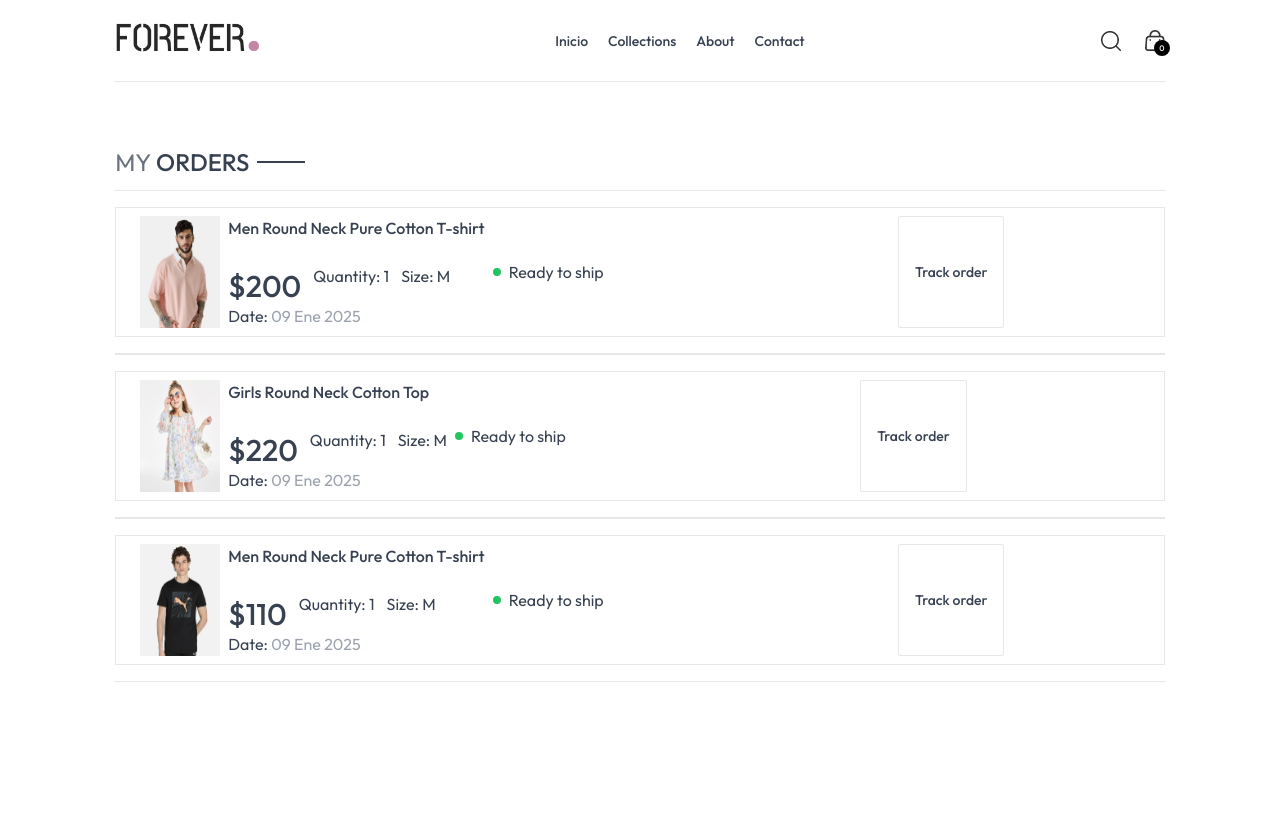
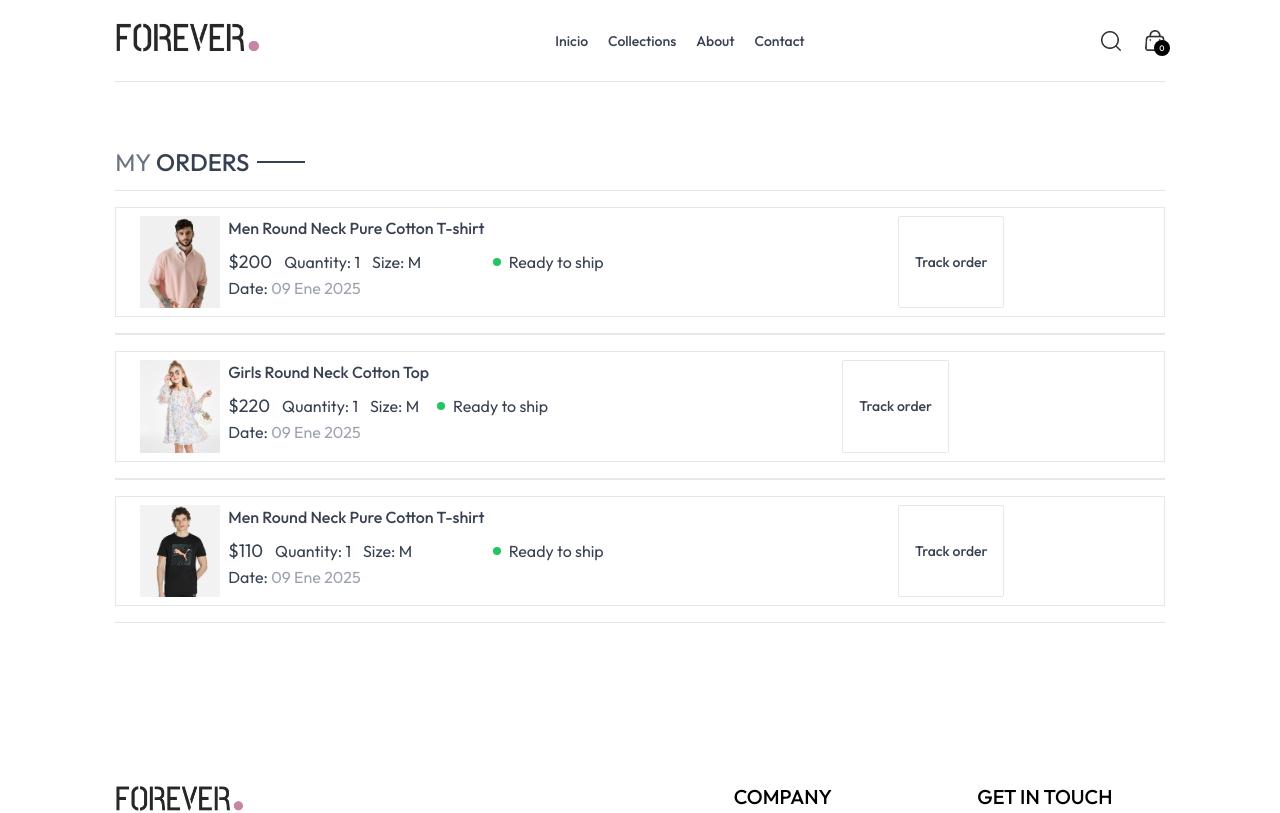
Before and after one commit to JuanPablo-Hack/ONLINE-STORE-UNIR, a React (Vite) app: page /orders in a window 1280 px wide. Shown: the top 813 px of the page. Built offline with nearby package versions, Linux system fonts and the light colour scheme.

Commit message:
Corrección de CSS

```diff
--- a/src/index.css
+++ b/src/index.css
@@ -329,7 +329,7 @@
 .stars__text {
   @apply pl-2;
 }
-.info__price {
+.info__priceorder {
   @apply mt-5 text-3xl font-medium;
 }
 .info__description {
```
